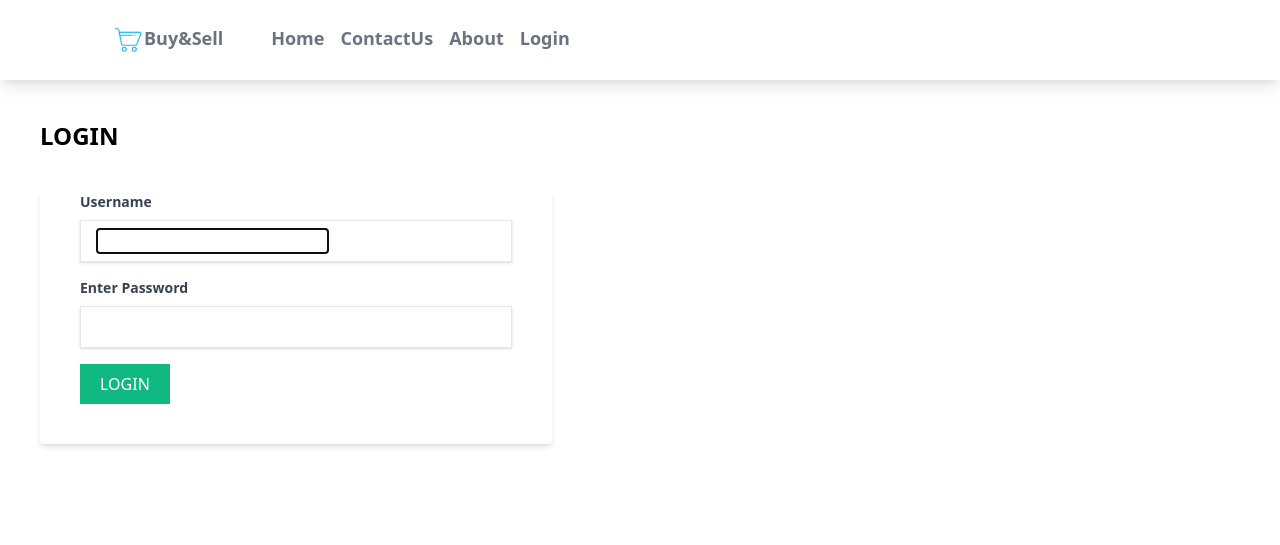
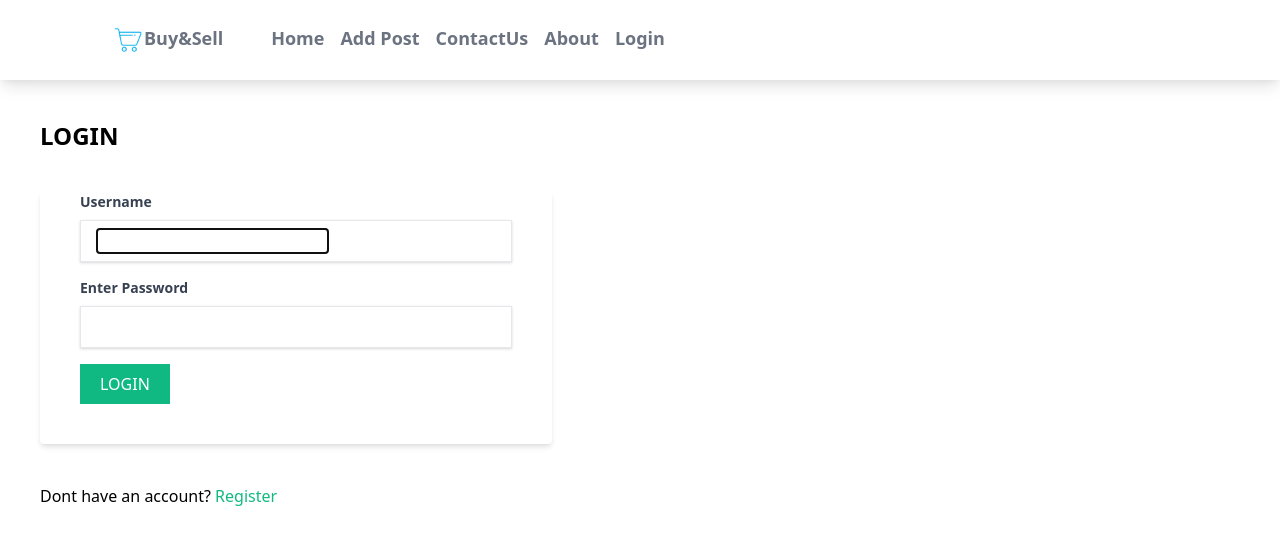
Before and after one commit to dhanu1220/buy-sell-application, a Django app: page /users/login/ in a window 1280 px wide. Shown: the top 545 px of the page. Run offline with Django 4.2, Linux system fonts and the light colour scheme; style sheets or scripts are compiled from the project's sources.

Commit message:
designed navbar

```diff
--- a/myapp/templates/myapp/base.html
+++ b/myapp/templates/myapp/base.html
@@ -15,8 +15,13 @@
                             <span class="text-gray-500 font-semibold text-lg">Buy&Sell</span>
                         </div>
                         <div class="flex px-2 py-3">
-                            <span class="text-gray-500 font-semibold text-lg">Home</span>
+                            <a href="{% url 'myapp:products' %}" class="text-gray-500 font-semibold text-lg">Home</a>
                         </div>
+
+                        <div class="flex px-2 py-3">
+                            <a href="{% url 'myapp:add_product' %}" class="text-gray-500 font-semibold text-lg">Add Post</a>
+                        </div>
+
                         <div class="flex px-2 py-3">
                             <span class="text-gray-500 font-semibold text-lg">ContactUs</span>
                         </div>
--- a/users/templates/users/login.html
+++ b/users/templates/users/login.html
@@ -17,6 +17,9 @@
 
         <button type="submit" class="bg-green-500 text-white px-5 py-2 ml-10 mb-10">LOGIN</button>
     </form>
+    <div class="m-10" > Dont have an account?
+        <a class="text-green-500" href="{% url 'users:register' %}">Register</a>
+    </div>
 </div>
 
 {% endblock %}
```
